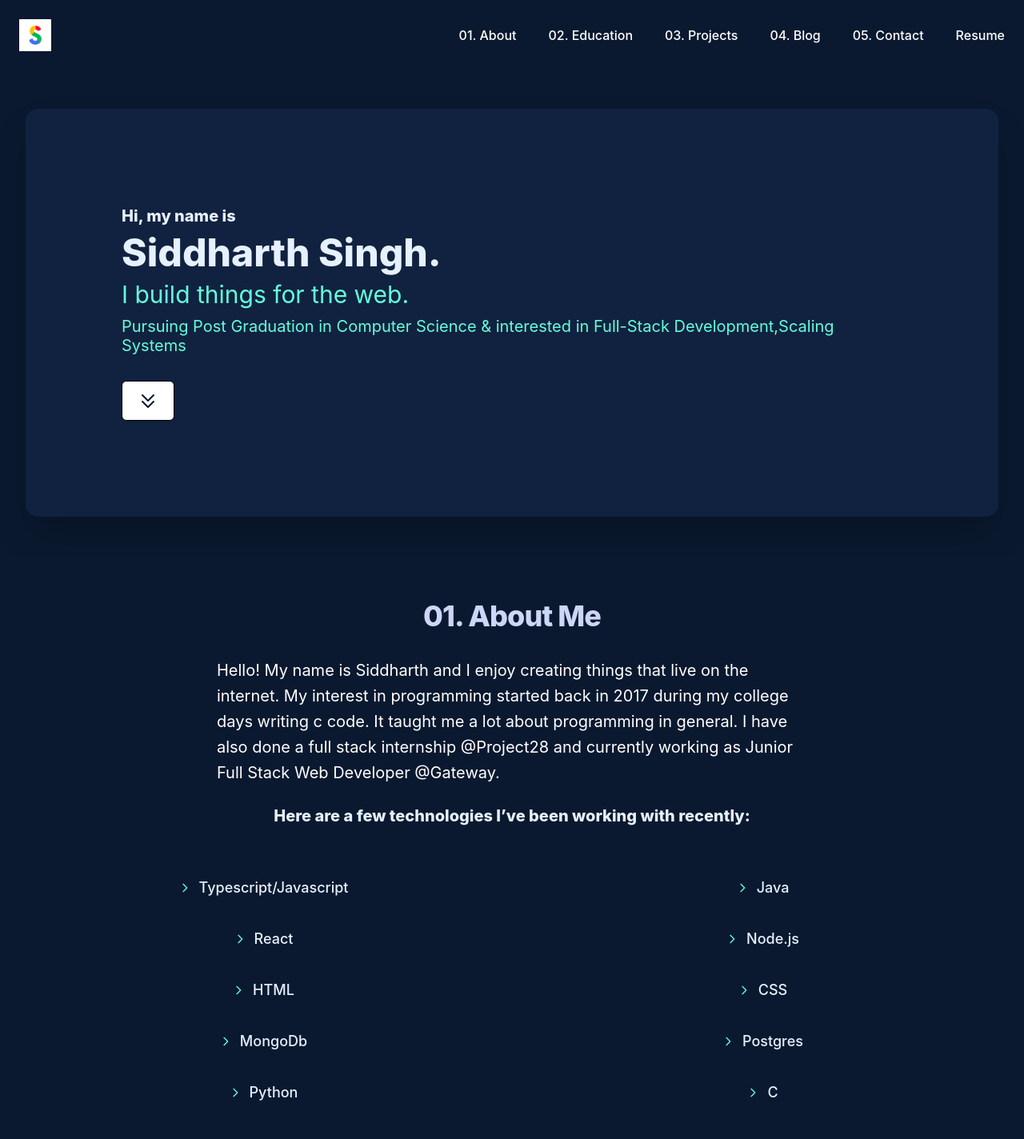
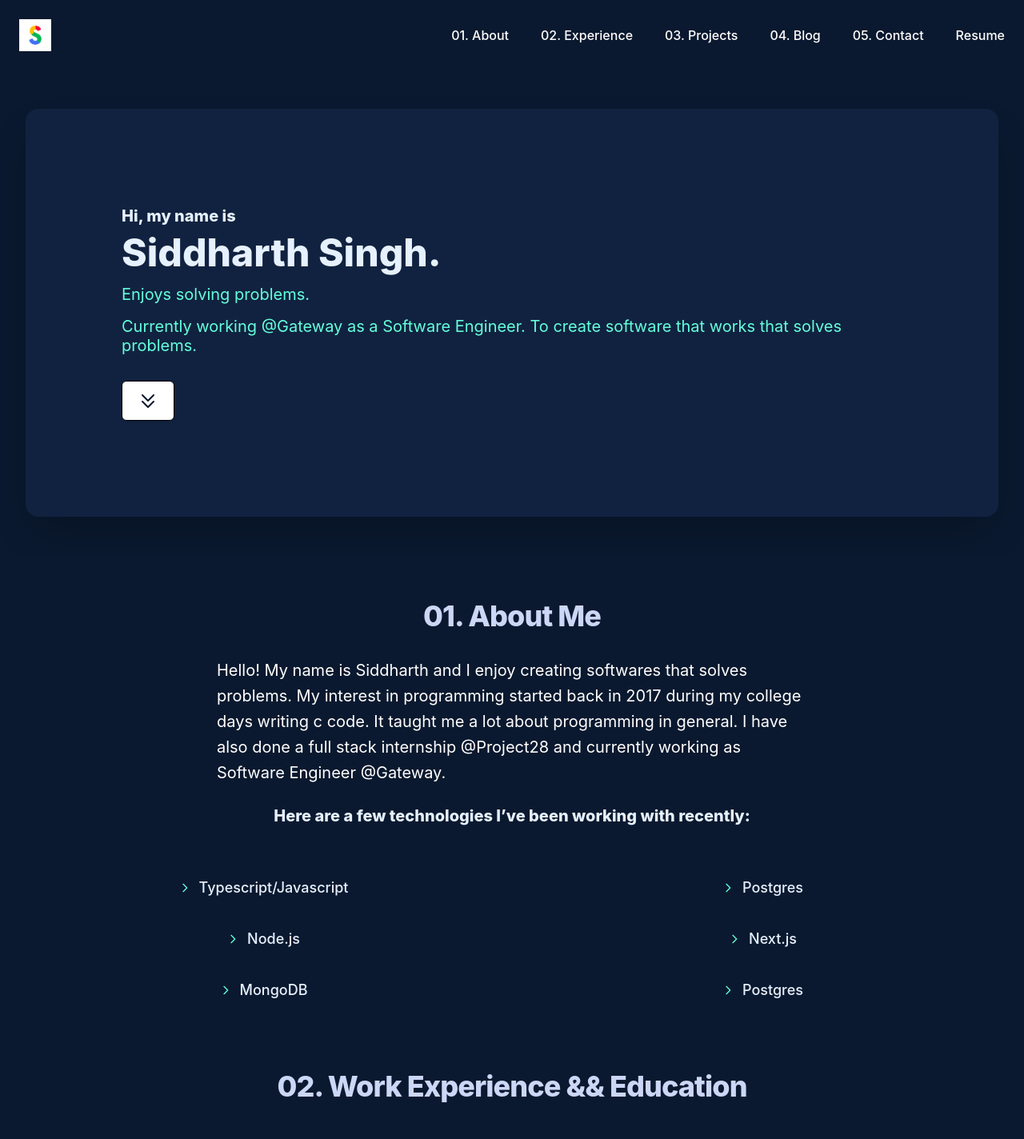
Before and after one commit to Siddharth9890/personal-website-v2, a Next.js app: page / in a window 1280 px wide. Shown: the top 1424 px of the page at 80% size. Built offline with nearby package versions, Linux system fonts and the light colour scheme.

Commit message:
chore: minor og improvements

```diff
--- a/components/AboutMe.tsx
+++ b/components/AboutMe.tsx
@@ -2,22 +2,18 @@ import { ChevronRightIcon } from "@heroicons/react/outline";
 
 const technologies = [
   "Typescript/Javascript",
-  "Java",
-  "React",
+  "Postgres",
   "Node.js",
-  "HTML",
-  "CSS",
-  "MongoDb",
+  "Next.js",
+  "MongoDB",
   "Postgres",
-  "Python",
-  "C",
 ];
 
 const description =
-  "Hello! My name is Siddharth and I enjoy creating things that live on the internet. My interest in programming started back in 2017 during my college days writing c code. It taught me a lot about programming in general. ";
+  "Hello! My name is Siddharth and I enjoy creating softwares that solves problems. My interest in programming started back in 2017 during my college days writing c code. It taught me a lot about programming in general. ";
 
 const shortDescription =
-  "I have also done a full stack internship @Project28 and currently working as Junior Full Stack Web Developer @Gateway.";
+  "I have also done a full stack internship @Project28 and currently working as Software Engineer @Gateway.";
 
 function AboutMe() {
   return (
--- a/components/ContactMe.tsx
+++ b/components/ContactMe.tsx
@@ -6,12 +6,12 @@ import {
 
 const supportLinks = [
   {
-    name: "Email Me!",
+    name: "Email",
     href: "mailto:siddharth.a9890@gmail.com",
     icon: InboxIcon,
   },
   {
-    name: "Whatsapp Me!",
+    name: "Whatsapp",
     href: "https://wa.me/+917507294460",
     icon: ChatAlt2Icon,
   },
--- a/components/Experience.tsx
+++ b/components/Experience.tsx
@@ -73,9 +73,9 @@ function Experience() {
 
   return (
     <>
-      <section id="education" className="bg-navy">
+      <section id="experience" className="bg-navy">
         <h2 className="text-center animate-fade-in-down text-3xl pb-12 leading-8 font-extrabold tracking-tight text-lightestSlate sm:text-4xl">
-          02. Work Experience/Education
+          02. Work Experience && Education
         </h2>
         <div className="w-full max-w-3xl mx-auto flex   justify-around items-stretch px-2  sm:px-0">
           <ul role="list" className="divide-y divide-gray-200">
--- a/components/Header.tsx
+++ b/components/Header.tsx
@@ -3,9 +3,9 @@ import { ChevronDoubleDownIcon } from "@heroicons/react/outline";
 function Header() {
   const primaryHeading = "Hi, my name is";
   const name = "Siddharth Singh.";
-  const shortDescription = "I build things for the web.";
+  const shortDescription = "Enjoys solving problems.";
   const description =
-    "Pursuing Post Graduation in Computer Science & interested in Full-Stack Development,Scaling Systems ";
+    "Currently working @Gateway as a Software Engineer. To create software that works that solves problems.";
 
   return (
     <section id="#header" className="bg-navy">
@@ -19,12 +19,12 @@ function Header() {
               <h2 className="text-5xl font-extrabold text-white sm:text-5xl">
                 <span className="block mt-2">{name}</span>
               </h2>
-              <p className="mt-4 leading-6 text-3xl text-green">
+              <p className="mt-4 leading-6 text-xl text-green">
                 {shortDescription}
               </p>
               <p className="mt-4 leading-6 text-xl text-green">{description}</p>
               <a
-                href="#projects"
+                href="#experience"
                 className="mt-8 bg-lightSlate border border-transparent rounded-md shadow px-5 py-3 inline-flex items-center text-base font-medium text-#5cf6d2 hover:bg-[#5cf6d2]"
               >
                 <ChevronDoubleDownIcon className="h-6 w-6 text-navy" />
--- a/components/NavBar.tsx
+++ b/components/NavBar.tsx
@@ -9,23 +9,23 @@ import ProfilePhoto from "../public/assets/ProfilePic.jpg";
 const sections = [
   {
     name: "01. About",
-    section: "#about",
+    href: "#about",
   },
   {
-    name: "02. Education",
-    section: "#education",
+    name: "02. Experience",
+    href: "#experience",
   },
   {
     name: "03. Projects",
-    section: "#projects",
+    href: "#projects",
   },
   {
     name: "04. Blog",
-    section: "#blog",
+    href: "#blog",
   },
   {
     name: "05. Contact",
-    section: "#contact",
+    href: "#contact",
   },
 ];
 
@@ -46,17 +46,17 @@ function NavBar() {
             </Popover.Button>
           </div>
           <Popover.Group as="nav" className="hidden md:flex space-x-10">
-            {sections.map((section) => (
+            {sections.map((section, index) => (
               <a
-                key={section.section}
-                href={section.section}
+                key={index}
+                href={section.href}
                 className="text-base font-medium text-lightSlate hover:text-green"
               >
                 {section.name}
               </a>
             ))}
             <a
-              href={"/resume.pdf"}
+              href={"/Siddharth_Singh_Resume.pdf"}
               download={true}
               className="text-base font-medium text-lightSlate hover:text-green"
             >
@@ -97,17 +97,17 @@ function NavBar() {
             </div>
             <div className="py-6 px-5 space-y-6">
               <div className="grid grid-cols-2 gap-y-4 gap-x-8">
-                {sections.map((section) => (
+                {sections.map((section, index) => (
                   <a
-                    key={section.section}
-                    href={section.section}
+                    key={index}
+                    href={section.href}
                     className="text-base font-medium text-lightSlate hover:text-green"
                   >
                     {section.name}
                   </a>
                 ))}
                 <a
-                  href={"/resume.pdf"}
+                  href={"/Siddharth_Singh_Resume.pdf"}
                   download={true}
                   className="text-base font-medium  text-lightSlate hover:text-green"
                 >
--- a/pages/_app.tsx
+++ b/pages/_app.tsx
@@ -3,43 +3,33 @@ import type { AppProps } from "next/app";
 import Head from "next/head";
 
 function MyApp({ Component, pageProps }: AppProps) {
+  const META_TITLE =
+    "Siddharth Singh | My Personal Portfolio | Software Engineer";
+
+  const META_DESCRIPTION =
+    "Hello! My name is Siddharth and I enjoy creating softwares that solves problems.";
+  const WEBSITE_URL = "https://siddharth9890.pages.dev/";
+
   return (
     <>
       <Head>
-        <title>Siddharth Singh</title>
-        <meta name="title" content="Siddharth Singh" />
+        <title>{META_TITLE}</title>
+        <meta name="title" content={META_TITLE} />
         <link rel="profile pic" href="assets/ProfilePic.jpg" />
-        <meta
-          name="description"
-          content="Hello! My name is Siddharth and I enjoy creating things that live on the internet."
-        />
+        <meta name="description" content={META_DESCRIPTION} />
 
         <meta property="og:type" content="website" />
-        <meta property="og:url" content="https://siddharth9890.pages.dev/" />
-        <meta property="og:title" content="Siddharth Singh" />
-        <meta
-          property="og:description"
-          content="Hello! My name is Siddharth and I enjoy creating things that live on the internet."
-        />
-        <meta
-          property="og:image"
-          content="https://siddharth9890.pages.dev/og.png"
-        />
+        <meta property="og:url" content={WEBSITE_URL} />
+        <meta property="og:title" content={META_TITLE} />
+        <meta property="og:description" content={META_DESCRIPTION} />
+        <meta property="og:image" content={`${WEBSITE_URL}og.png`} />
 
         <meta property="twitter:card" content="summary_large_image" />
-        <meta
-          property="twitter:url"
-          content="https://siddharth9890.pages.dev/"
-        ></meta>
-        <meta property="twitter:title" content="Siddharth Singh" />
-        <meta
-          property="twitter:description"
-          content="Hello! My name is Siddharth and I enjoy creating things that live on the internet."
-        />
-        <meta
-          property="twitter:image"
-          content="https://siddharth9890.pages.dev/og.png"
-        />
+        <meta property="twitter:domain" content="siddharth9890.com" />
+        <meta property="twitter:url" content={WEBSITE_URL}></meta>
+        <meta property="twitter:title" content={META_TITLE} />
+        <meta property="twitter:description" content={META_DESCRIPTION} />
+        <meta property="twitter:image" content={`${WEBSITE_URL}og.png`} />
       </Head>
       <Component {...pageProps} />
     </>
--- a/pages/index.tsx
+++ b/pages/index.tsx
@@ -18,7 +18,7 @@ import Blogs from "../components/Blogs";
 import ContactMe from "../components/ContactMe";
 
 const Home: NextPage = () => {
-  const [Loader, setLoader] = useState(true);
+  const [loader, setLoader] = useState(true);
   const animate = () => {
     const loader = anime.timeline({
       complete: () => setLoader(false),
@@ -59,7 +59,7 @@ const Home: NextPage = () => {
     animate();
   }, []);
 
-  return Loader ? (
+  return loader ? (
     <div className="flex bg-black h-screen justify-center items-center ">
       <div className="h-40 w-40">
         <IconLoader />
```
Also changed, not shown: 2 other files (tests, documents, lock files or other folders).
